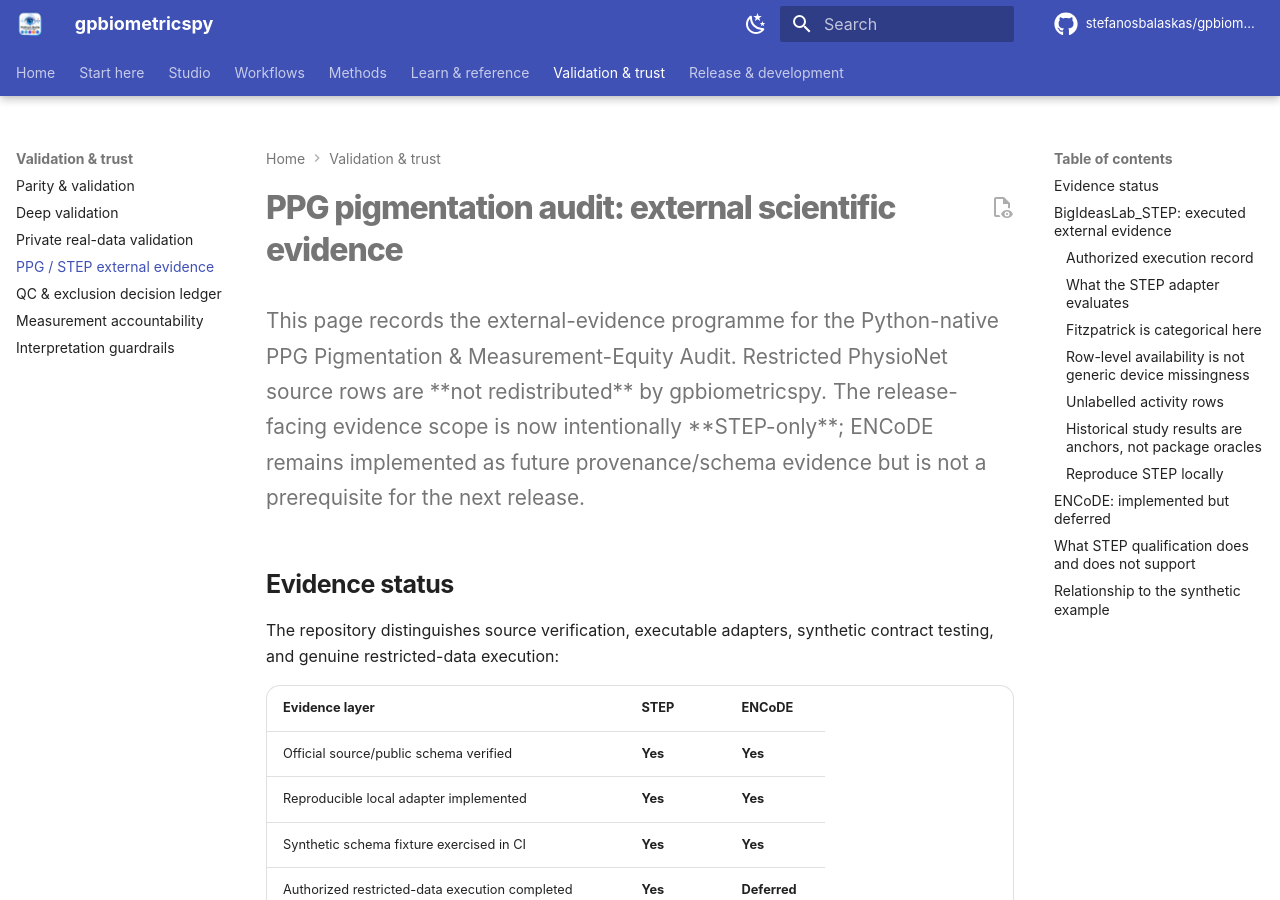
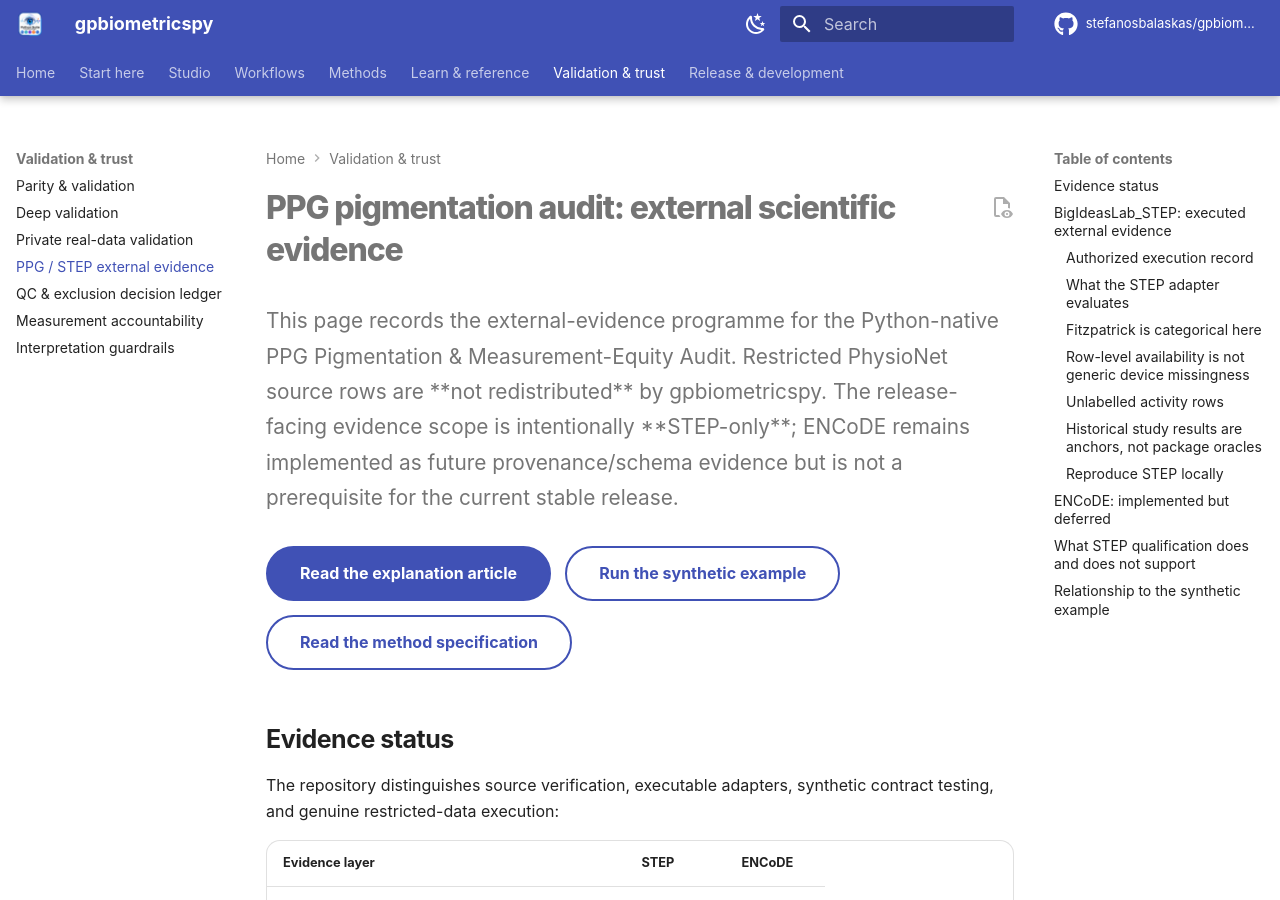
Before and after one commit to stefanosbalaskas/gpbiometricspy, an MkDocs documentation site: the page built from docs/ppg-equity-external-evidence.md, in a window 1280 px wide and 900 px high. Built offline with MkDocs 1.6.1 and Material for MkDocs 9.7.7, drawn with Linux system fonts in a browser that asks for light colours; plug-ins that fetch from the network failed and are left out; comment, search, counter and statistics services are not loaded; some of the changed text lies outside the part shown.

Commit message:
Add STEP aggregate visual and PPG equity article link

```diff
--- a/docs/ppg-equity-external-evidence.md
+++ b/docs/ppg-equity-external-evidence.md
@@ -6,7 +6,13 @@
 <script defer src="https://cdn.jsdelivr.net/npm/mathjax@3/es5/tex-mml-chtml.js"></script>
 
 <div class="gp-page-intro">
-This page records the external-evidence programme for the Python-native PPG Pigmentation & Measurement-Equity Audit. Restricted PhysioNet source rows are **not redistributed** by gpbiometricspy. The release-facing evidence scope is now intentionally **STEP-only**; ENCoDE remains implemented as future provenance/schema evidence but is not a prerequisite for the next release.
+This page records the external-evidence programme for the Python-native PPG Pigmentation & Measurement-Equity Audit. Restricted PhysioNet source rows are **not redistributed** by gpbiometricspy. The release-facing evidence scope is intentionally **STEP-only**; ENCoDE remains implemented as future provenance/schema evidence but is not a prerequisite for the current stable release.
+</div>
+
+<div class="gp-actions">
+<a class="md-button md-button--primary" href="../articles/python-native/ppg-measurement-equity/">Read the explanation article</a>
+<a class="md-button" href="../examples/ppg-equity-synthetic/">Run the synthetic example</a>
+<a class="md-button" href="../methods/ppg-pigmentation-equity/">Read the method specification</a>
 </div>
 
 ## Evidence status
@@ -53,6 +59,10 @@
 | Paired wearable/ECG measurements | 361,675 |
 | Wearable devices | 6 |
 | Fitzpatrick range | 1–6 |
+
+![Aggregate-only STEP external-evidence summary](assets/ppg-equity/step-aggregate-evidence.svg)
+
+The figure above is built only from the DUA-safe aggregate counts retained in this public evidence record. It does not reproduce or encode participant-level rows.
 
 All required derived output files were produced. The final local derived-only evidence archive was:
 
@@ -195,4 +205,4 @@
 \text{external evidence} \Rightarrow \text{behavior on independently collected measurements}.
 \]
 
-The two evidence layers are complementary and are reported separately.
+The two evidence layers are complementary and are reported separately. The [PPG measurement-equity explanation article](articles/python-native/ppg-measurement-equity.md) connects them in one narrative without treating either as stronger evidence than it is.
```
